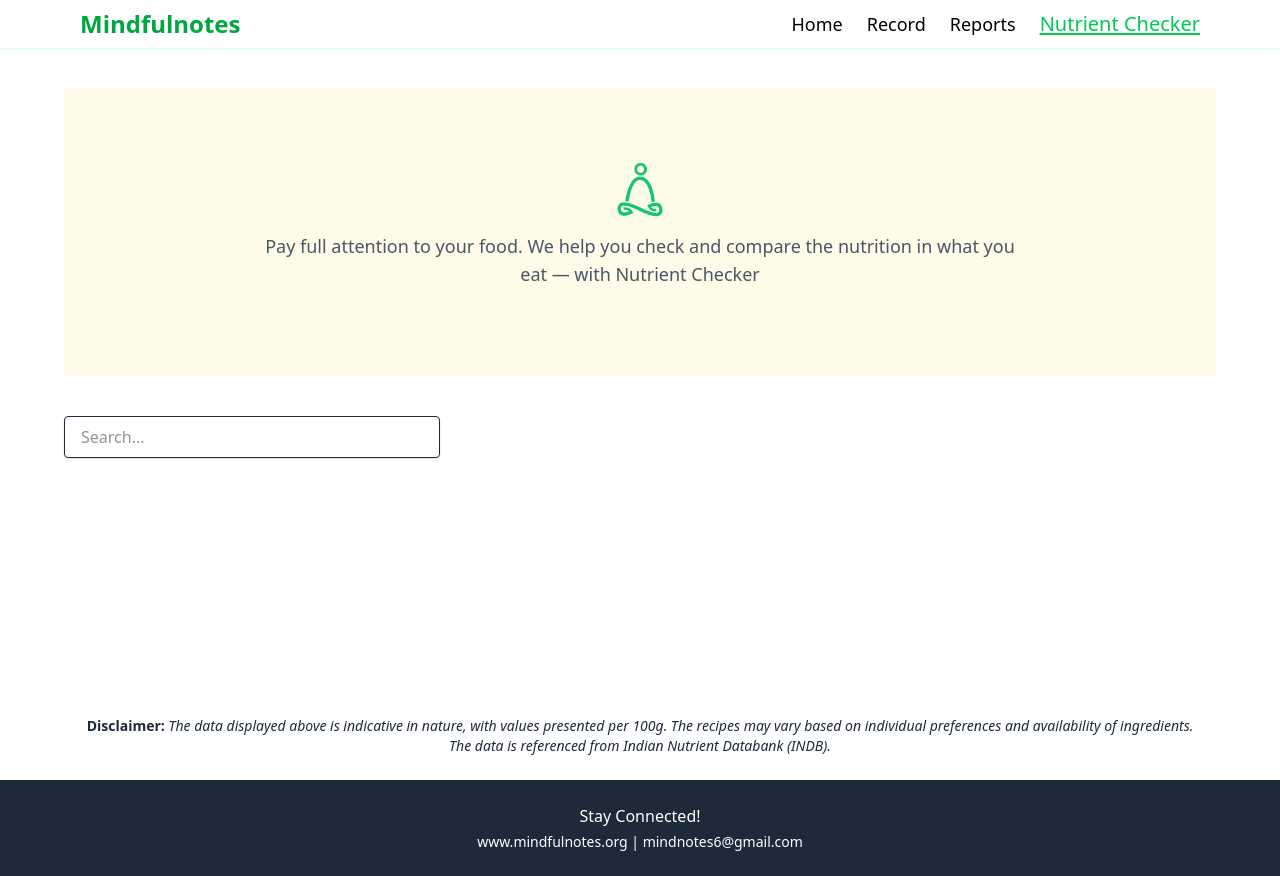
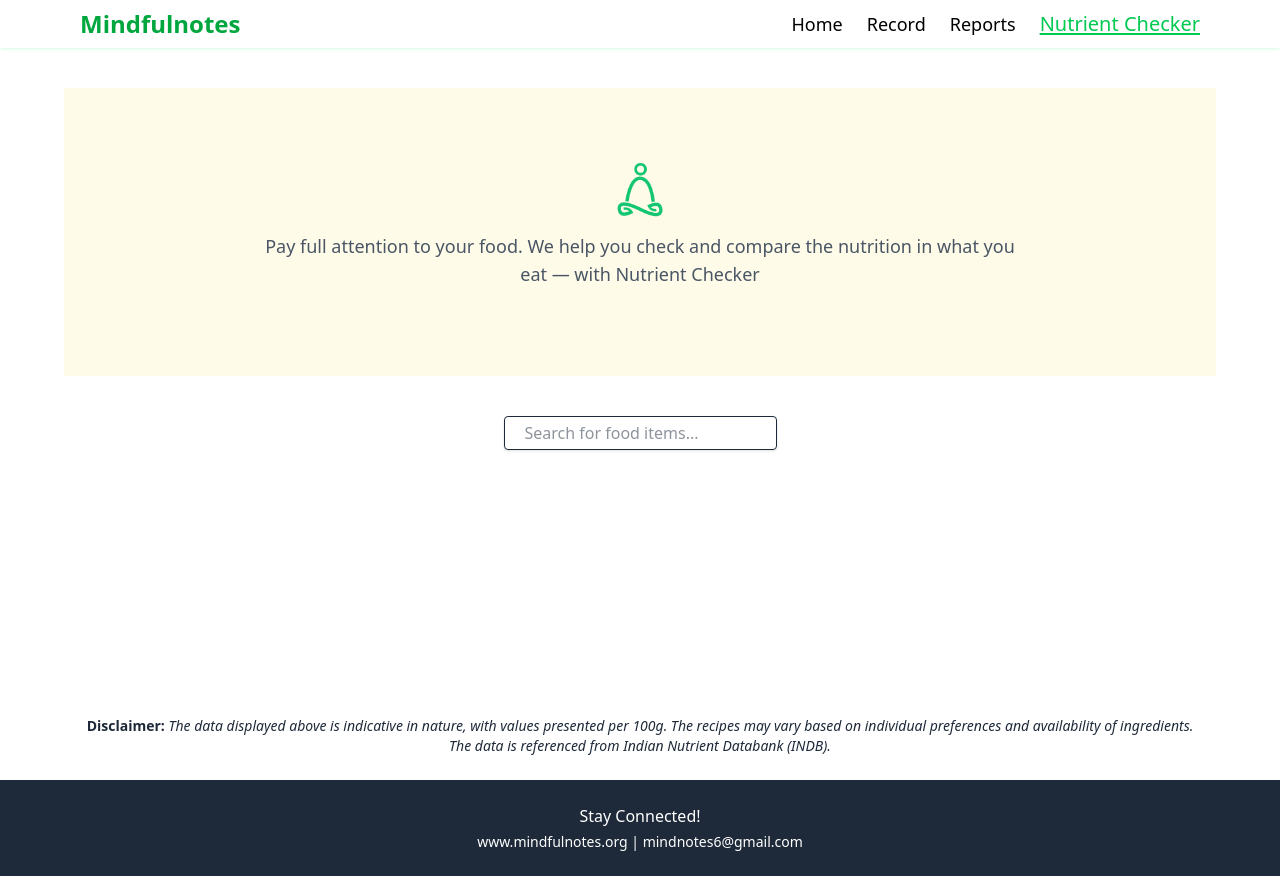
Before and after one commit to aryav-hash/mindfulnotes.org, a React (Vite) app in the folder frontend/: page /nutrientChecker in a window 1280 px wide. Built offline with nearby package versions, Linux system fonts and the light colour scheme.

Commit message:
feat: Made the UI of the NutrientChecker better.

```diff
--- a/frontend/src/pages/NutrientChecker.jsx
+++ b/frontend/src/pages/NutrientChecker.jsx
@@ -5,7 +5,6 @@ import Navbar from '../components/Navbar';
 import { useEffect, useState } from 'react'
 import {Chart as ChartJS,BarElement,CategoryScale,LinearScale,Tooltip,Legend,} from "chart.js";
 import {Bar} from 'react-chartjs-2';
-import {Link} from 'react-router-dom';
 
 
 ChartJS.register(BarElement, CategoryScale, LinearScale, Tooltip, Legend)
@@ -14,15 +13,28 @@ function NutrientChecker() {
     const [options, setOptions] = useState([])
     const [search, setSearch] = useState('')
     const [selected, setSelected] = useState(null)
+    const [loading, setLoading] = useState(true)
+    const [error, setError] = useState(null)
 
     useEffect(() => {
+        setLoading(true)
         Papa.parse('/fooditemlistgm.csv', {
         download: true,
         header: true,
         skipEmptyLines: true,
         complete: (result) => {
+            if (result.data && result.data.length > 0) {
                 setOptions(result.data)
+                setLoading(false)
+            } else {
+                setError('No data found in CSV file')
+                setLoading(false)
+            }
         },
+        error: (err) => {
+            setError('Failed to load food data: ' + err.message)
+            setLoading(false)
+        }
         })
     }, [])
 
@@ -51,21 +63,25 @@ function NutrientChecker() {
                     </section>
                 </center>
 
-                <div className="flex flex-col md:flex-row gap-6 max-w-6xl mx-auto mt-10 mb-20 min-h-[200px] transition-all duration-300">
-                    <div className="w-full md:w-1/3">
+                <div className="flex flex-col w-full mx-auto mt-10 mb-20 min-h-[200px] transition-all duration-300">
+                    <div className="w-full flex flex-col items-center mb-10">
                         <input
                         type="text"
-                        placeholder="Search..."
+                        placeholder="Search for food items..."
                         value={search}
                         onChange={(e) => setSearch(e.target.value)}
-                        className="w-full px-4 py-2 border rounded shadow"
+                        className="max-w-xs px-5 py-1 border rounded shadow focus:outline-none focus:ring-2 focus:ring-green-500"
+                        disabled={loading}
                         />
 
+                        {loading && <p className="mt-2 text-gray-500">Loading food data...</p>}
+                        {error && <p className="mt-2 text-red-500">{error}</p>}
+
                         {search && filtered.length > 0 && (
-                        <ul className="border rounded shadow mt-2 max-h-48 overflow-y-auto">
-                            {filtered.map((item, index) => (
+                            <ul className="border rounded shadow mt-2 max-h-48 overflow-y-auto w-full max-w-md">
+                                {filtered.map((item) => (
                                 <li
-                                key={index}
+                                    key={item.food_name || item.id}
                                     onClick={() => handleSelect(item)}
                                     className="px-4 py-2 hover:bg-blue-100 cursor-pointer"
                                 >
@@ -75,15 +91,22 @@ function NutrientChecker() {
                             </ul>
                         )}
 
+                        {search && filtered.length === 0 && !loading && (
+                            <p className="mt-2 text-gray-500">"No results found for "{search}"</p>
+                        )}
+                    </div>
+
+                    <div className="flex flex-col md:flex-row gap-6 md:gap-20 max-w-6xl mx-auto px-4">
+                        <div className="w-full md:w-1/3 flex items-center justify-center">
                             {selected && (
-                        <div className="mt-4 bg-gray-100 p-4 rounded">
+                            <div className="mt-4 bg-gray-100 p-4 rounded w-full">
                                 <h3 className="text-lg font-semibold text-green-700 mb-2">
                                 Selected: {selected.food_name}
                                 </h3>
                                 <ul className="text-gray-800 text-sm space-y-1">
                                 {Object.entries(selected).map(([key, value]) => (
                                     <li key={key}>
-                                <strong>{key}:</strong> {value}
+                                    <strong className="capitalize">{key.replace(/_/g, ' ')}:</strong> {value}
                                     </li>
                                 ))}
                                 </ul>
@@ -99,7 +122,7 @@ function NutrientChecker() {
                                 data={{
                                     labels: Object.keys(selected).filter((key) =>
                                     ['energy_kcal', 'carb_g', 'protein_g', 'fat_g', 'freesugar_g', 'fibre_g'].includes(key.toLowerCase())
-                                ),
+                                    ).map(label => label.replace(/_/g, ' ').replace(/\b\w/g, l => l.toUpperCase())),
                                     datasets: [
                                     {
                                         label: `${selected.food_name} (per 100g)`,
@@ -115,7 +138,7 @@ function NutrientChecker() {
                                         .filter(([key]) =>
                                             ['energy_kcal', 'carb_g', 'protein_g', 'fat_g', 'freesugar_g', 'fibre_g'].includes(key.toLowerCase())
                                         )
-                                    .map(([, value]) => parseFloat(value)),
+                                        .map(([, value]) => parseFloat(value) || 0),
                                     },
                                     ],
                                 }}
@@ -128,10 +151,10 @@ function NutrientChecker() {
                                     },
                                     },
                                 }}
-                            height={350}
                                 />
                             </div>
                             )}
+                        </div>
                     </div>
                 </div>
 
```
Lines whose indentation alone changed are shown as unchanged.
